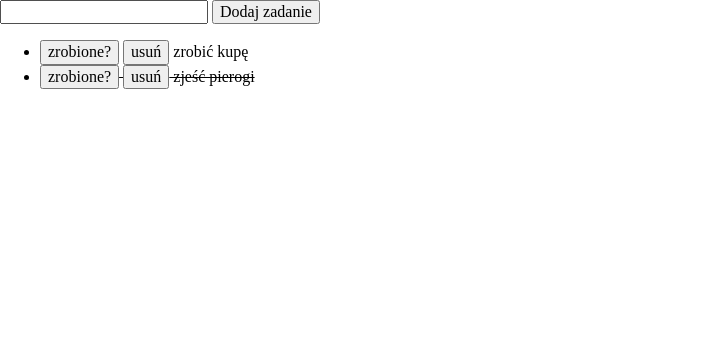
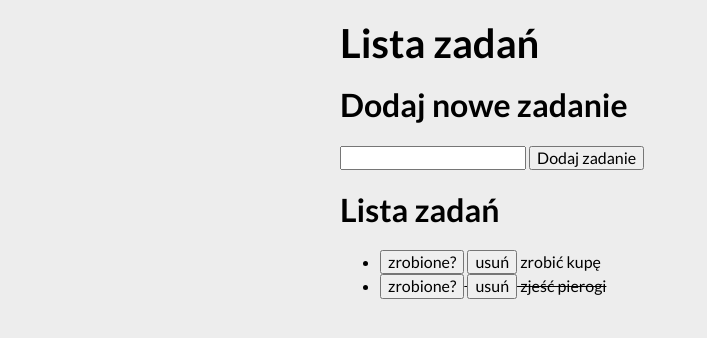
Before and after one commit to tymekPru/todo-list-js, a plain HTML site: page index.html in a window 1280 px wide. Shown: the whole page, without its empty margins (0-707 px from the left). Drawn offline with nearby package versions, Linux system fonts and the light colour scheme.

Commit message:
expanded index.html code, added styles

```diff
--- /dev/null
+++ b/css/header.css
@@ -0,0 +1,4 @@
+.header {
+    font-size: 40px;
+    font-weight: 900;
+}
--- a/css/style.css
+++ b/css/style.css
@@ -0,0 +1,18 @@
+html {
+    box-sizing: border-box;
+}
+
+*,
+::after,
+::before {
+    box-sizing: inherit;
+}
+
+.body {
+    font-family: Lato, sans-serif;
+    color: #000000;
+    max-width: 600px;
+    margin: 0 auto;
+    margin-top: 20px;
+    background-color: #ededed;
+}
--- a/index.html
+++ b/index.html
@@ -5,6 +5,8 @@
     <meta charset="UTF-8">
     <meta name="viewport" content="width=device-width, initial-scale=1.0">
     <link rel="stylesheet" href="css/style.css">
+    <link rel="stylesheet" href="css/form.css">
+    <link rel="stylesheet" href="css/header.css">
     <link rel="stylesheet" href="https://cdnjs.cloudflare.com/ajax/libs/normalize/8.0.1/normalize.min.css"
         integrity="sha512-NhSC1YmyruXifcj/KFRWoC561YpHpc5Jtzgvbuzx5VozKpWvQ+4nXhPdFgmx8xqexRcpAglTj9sIBWINXa8x5w=="
         crossorigin="anonymous" referrerpolicy="no-referrer">
@@ -13,13 +15,28 @@
     <title>Document</title>
 </head>
 
-<body>
-    <form class="js-form">
-        <input class="js-newTask">
-        <button>Dodaj zadanie</button>
-    </form>
+<body class="body">
 
-    <ul class="js-tasks"> </ul>
+    <header class="header">
+        Lista zadań
+    </header>
+
+    <div class="container">
+        <h1 class="container__header">
+            Dodaj nowe zadanie
+        </h1>
+        <form class="container__form js-form">
+            <input class="container__form-input js-newTask">
+            <button>Dodaj zadanie</button>
+        </form>
+    </div>
+
+    <div>
+        <h1>
+            Lista zadań
+        </h1>
+        <ul class="js-tasks"> </ul>
+    </div>
 
 </body>
 
```
Also changed, not shown: css/form.css (added).
